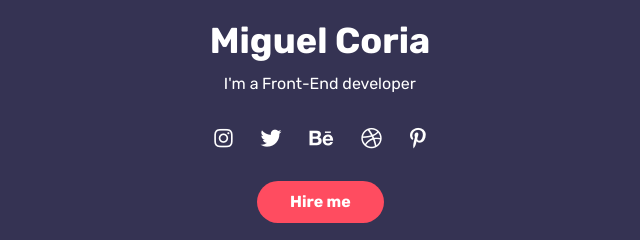
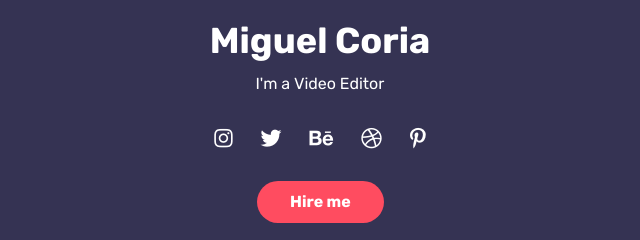
Before and after one commit to miguelcoria94/PersonalWebsite-miguelcoria94, a plain HTML site: page index.html in a window 1280 px wide. Shown: the part 345-585 px from the top of the page, 320-960 px from the left. Drawn offline with nearby package versions, Linux system fonts and the light colour scheme; animation ran at ten frames a second; files whose address does not match are found by name; a web font is replaced by a local one.

Commit message:
added stuff

```diff
--- a/index.html
+++ b/index.html
@@ -102,8 +102,7 @@
 
 					<!-- info -->
 					<h1 class="mb-2 mt-0">Miguel Coria</h1>
-					<span>I'm a <span class="text-rotating">UI/UX designer, Front-End developer, Photography
-							lover</span></span>
+					<span>I'm a <span class="text-rotating">Full Stack Software Developer, Video Editor, Graphic Designer</span></span>
 
 					<!-- social icons -->
 					<ul class="social-icons light list-inline mb-0 mt-4">
```
